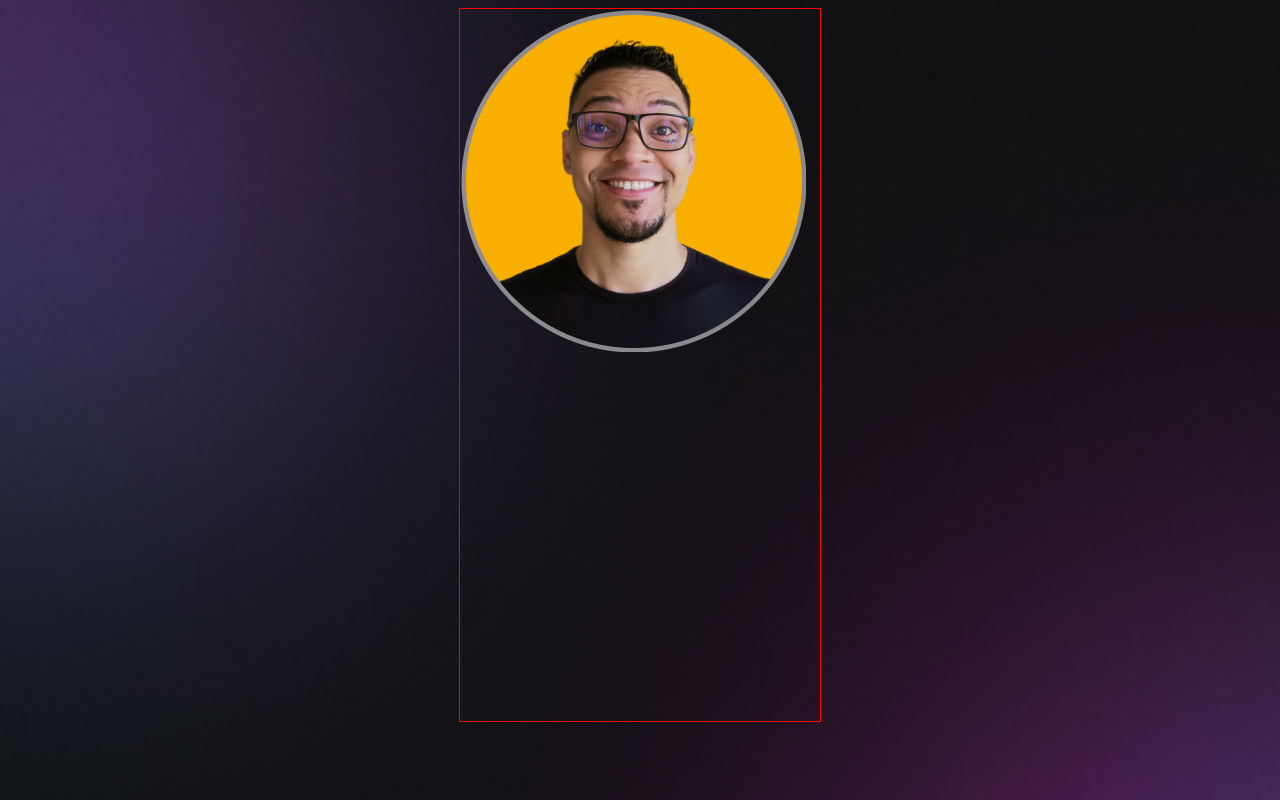
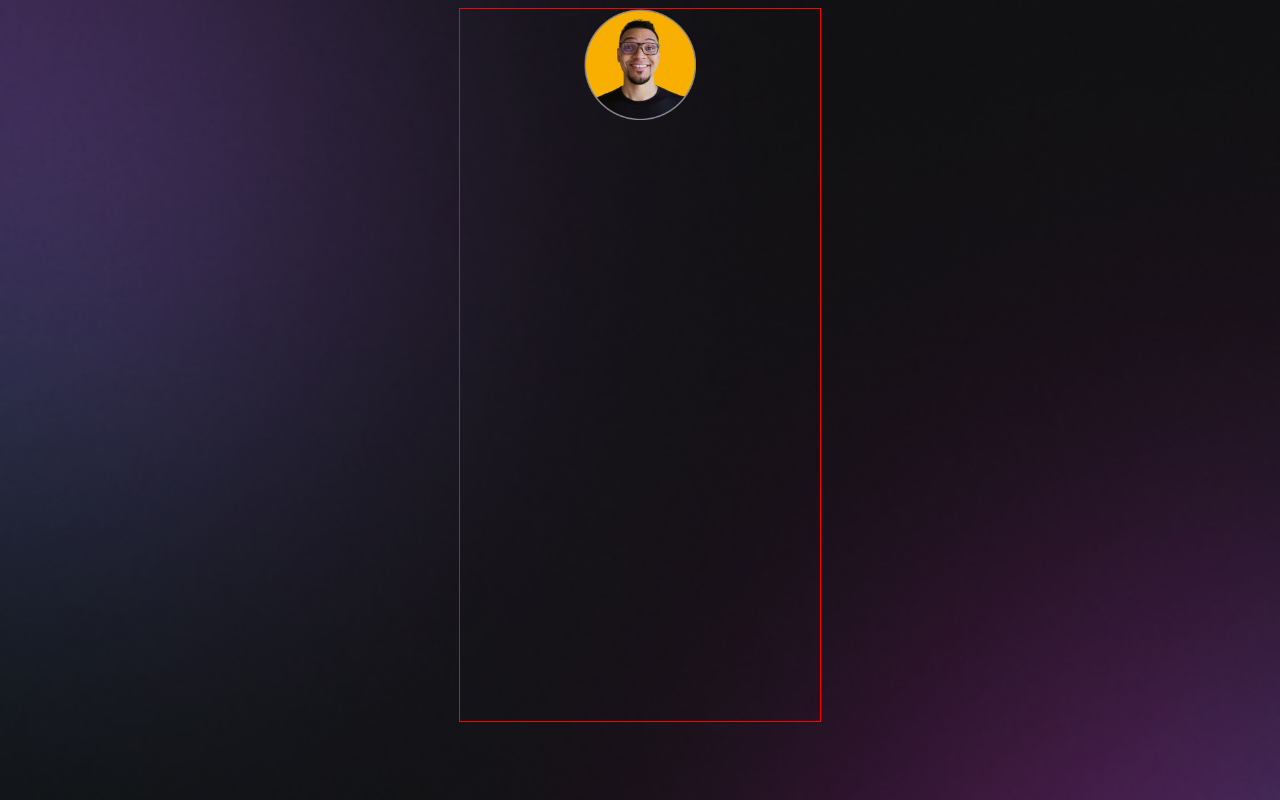
Before and after one commit to eyshilaburiti/DevLinks, a plain HTML site: page index.html in a window 1280 px wide. Drawn offline with Linux system fonts and the light colour scheme.

Commit message:
alinhamento do perfil

```diff
--- a/style.css
+++ b/style.css
@@ -14,3 +14,22 @@ body {
   border: 1px solid red;
   margin: auto;
 }
+
+#profile {
+  text-align: center;
+
+  /* Centralizando perfil
+   * O pai (#profile) do elemento inline (<img>) permite alinhar os elementos.
+   */
+}
+
+#profile img {
+  width: 112px;
+
+  /* Display
+   * display: block;
+   * margin: auto;
+   * - Por padrão a imagem é display inline.
+   * - Portanto, para aplicar a propriedade "margin", foi necessário configurar sua visualização como block.
+   */
+}
```
